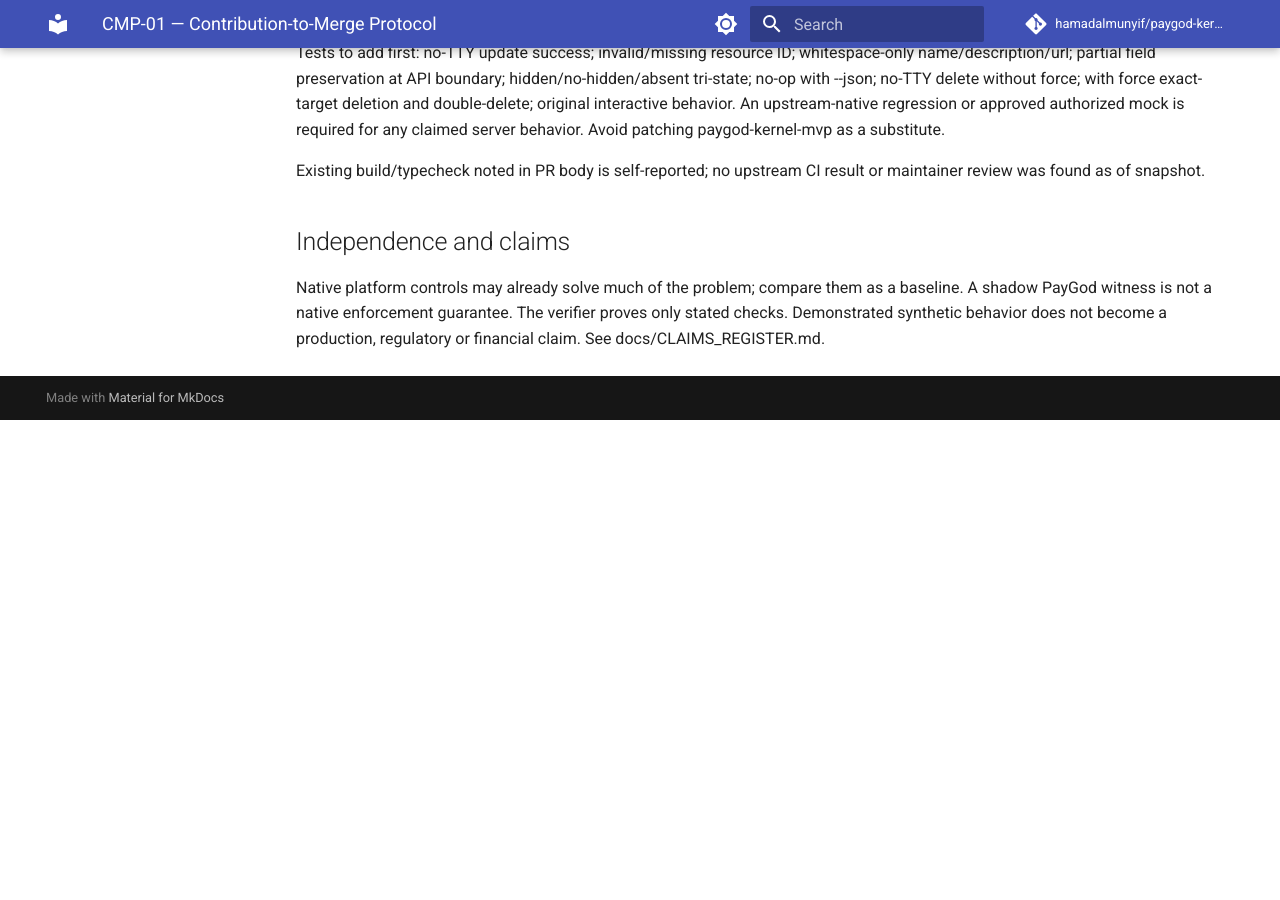
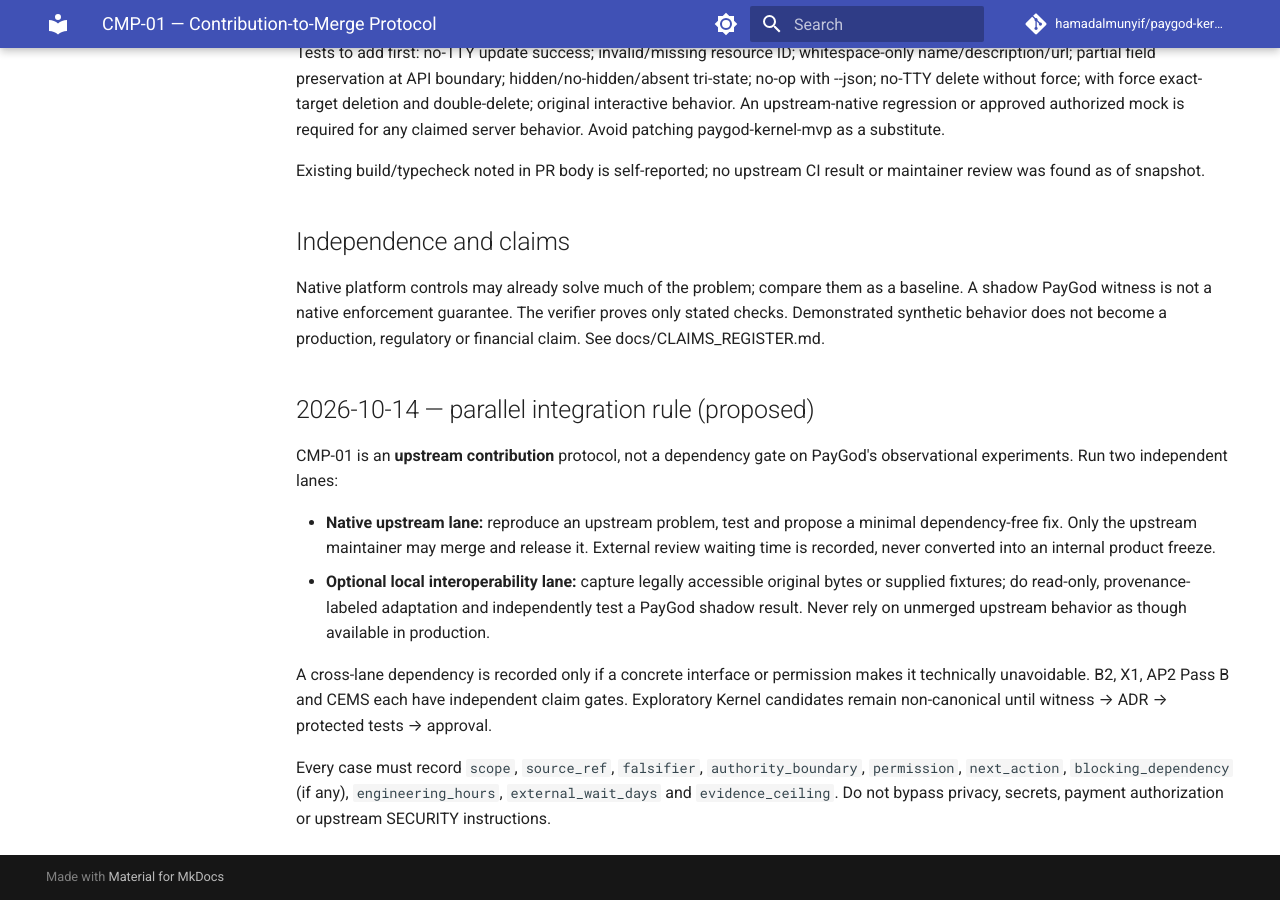
Before and after one commit to hamadalmunyif/paygod-kernel-mvp, an MkDocs documentation site: the page built from docs/open-collaboration/CONTRIBUTION_PROTOCOL.md, in a window 1280 px wide and 900 px high, scrolled down 2540 px. Built offline with MkDocs 1.6.1 and Material for MkDocs 9.7.7, drawn with Linux system fonts in a browser that asks for light colours; comment, search, counter and statistics services are not loaded; before the commit the page ends 2960 px from its top, so only the background shows below that.

Commit message:
docs(governance): open independent evidence-governed tracks without weakening canonical gates

```diff
--- a/docs/open-collaboration/CONTRIBUTION_PROTOCOL.md
+++ b/docs/open-collaboration/CONTRIBUTION_PROTOCOL.md
@@ -73,3 +73,14 @@
 ## Independence and claims
 
 Native platform controls may already solve much of the problem; compare them as a baseline. A shadow PayGod witness is not a native enforcement guarantee. The verifier proves only stated checks. Demonstrated synthetic behavior does not become a production, regulatory or financial claim. See docs/CLAIMS_REGISTER.md.
+
+## 2026-10-14 — parallel integration rule (proposed)
+
+CMP-01 is an **upstream contribution** protocol, not a dependency gate on PayGod's observational experiments. Run two independent lanes:
+
+- **Native upstream lane:** reproduce an upstream problem, test and propose a minimal dependency-free fix. Only the upstream maintainer may merge and release it. External review waiting time is recorded, never converted into an internal product freeze.
+- **Optional local interoperability lane:** capture legally accessible original bytes or supplied fixtures; do read-only, provenance-labeled adaptation and independently test a PayGod shadow result. Never rely on unmerged upstream behavior as though available in production.
+
+A cross-lane dependency is recorded only if a concrete interface or permission makes it technically unavoidable. B2, X1, AP2 Pass B and CEMS each have independent claim gates. Exploratory Kernel candidates remain non-canonical until witness → ADR → protected tests → approval.
+
+Every case must record `scope`, `source_ref`, `falsifier`, `authority_boundary`, `permission`, `next_action`, `blocking_dependency` (if any), `engineering_hours`, `external_wait_days` and `evidence_ceiling`. Do not bypass privacy, secrets, payment authorization or upstream SECURITY instructions.
```
